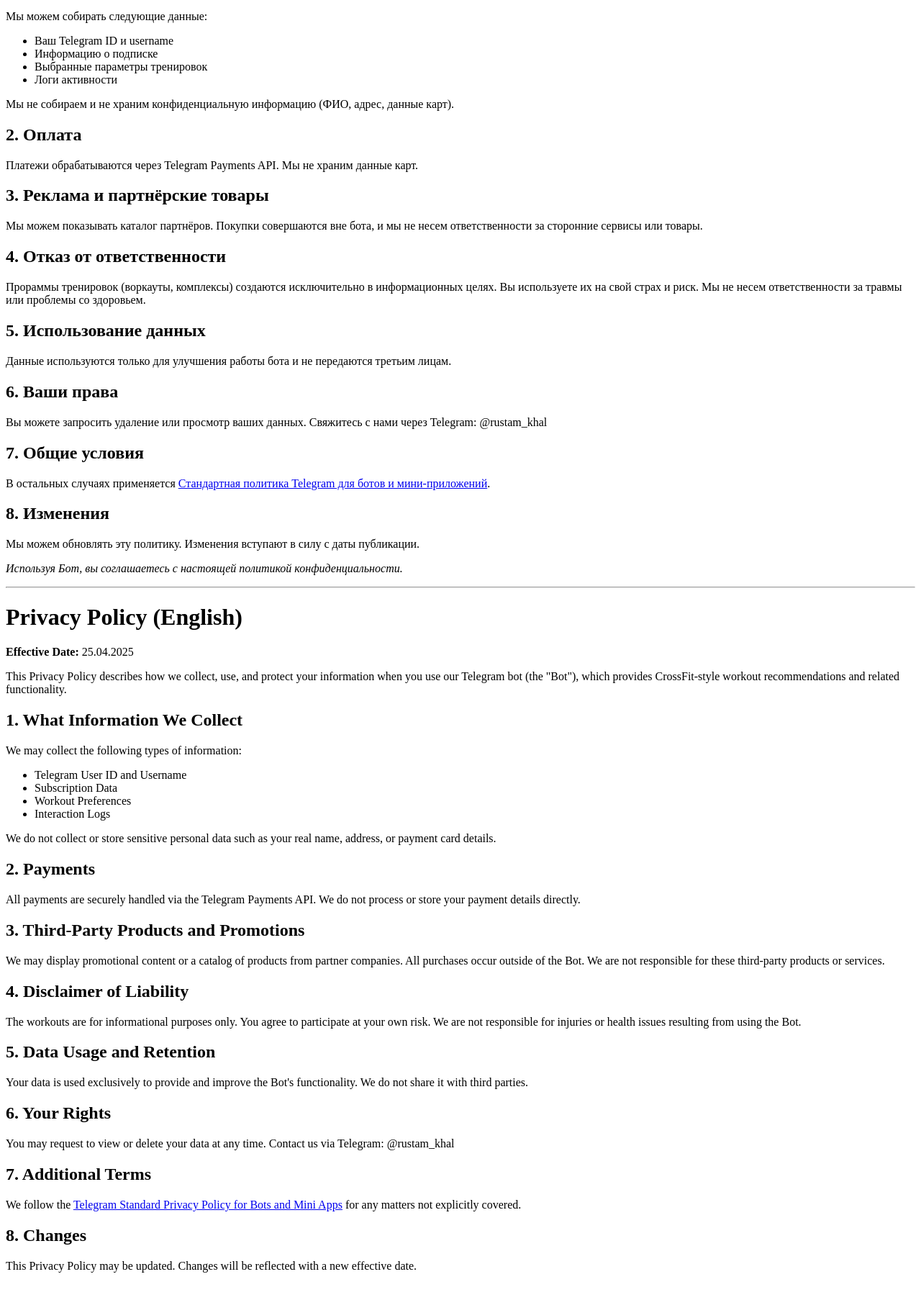
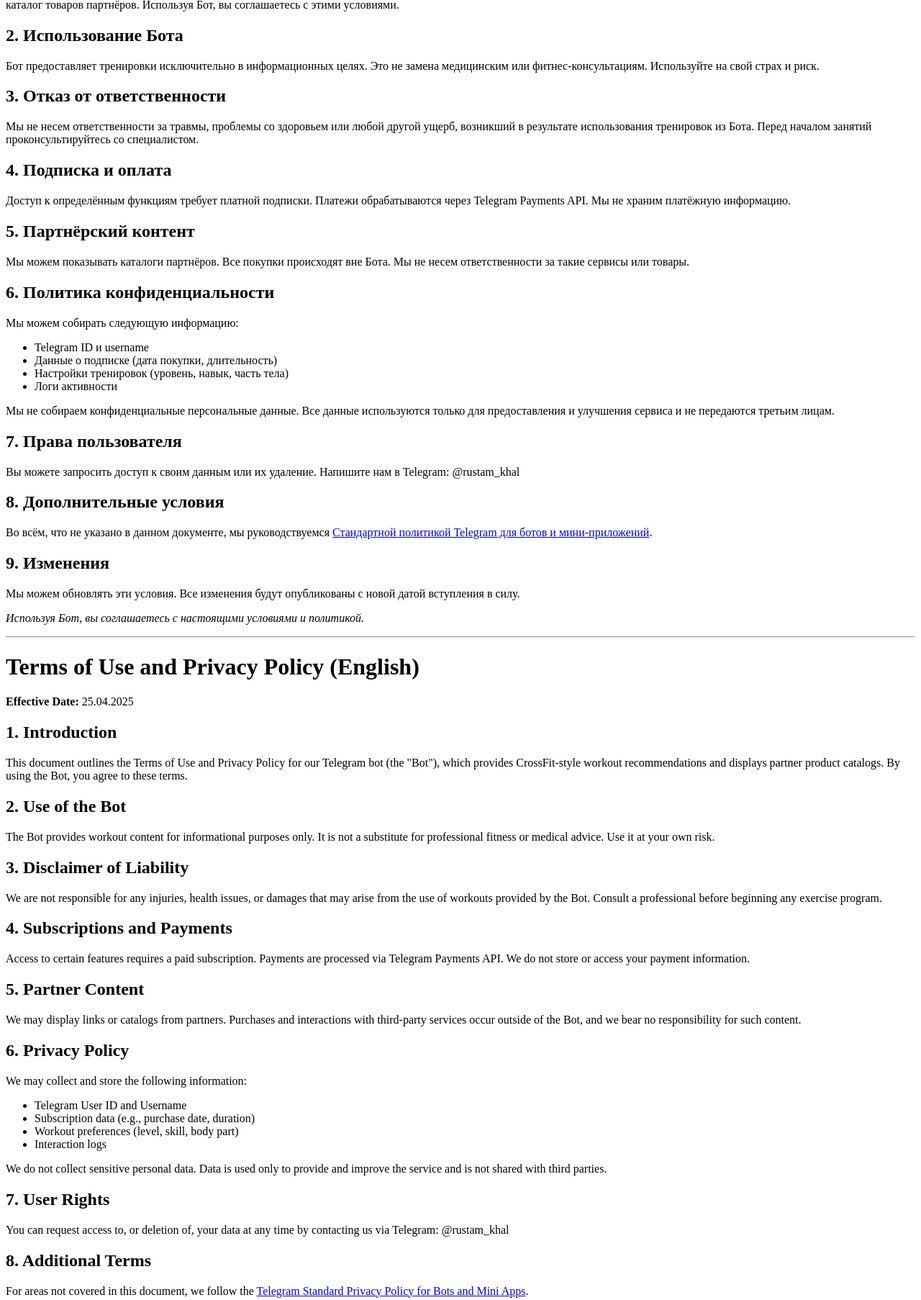
Before and after one commit to RusOr10n/crossfit_bot_privacy, a plain HTML site: page index.html in a window 1280 px wide. Shown: the part 185-1991 px from the top of the page at 72% size. Before the commit the page ends 1969 px from the top, so only its background shows below. Drawn offline with Linux system fonts and the light colour scheme.

Commit message:
Add files via upload

```diff
--- a/index.html
+++ b/index.html
@@ -3,83 +3,87 @@
 <html lang="en">
 <head>
     <meta charset="UTF-8">
-    <title>Privacy Policy</title>
+    <title>Terms of Use and Privacy Policy</title>
 </head>
 <body>
-    <h1>Политика конфиденциальности (на русском)</h1>
+    <h1>Условия использования и Политика конфиденциальности (на русском)</h1>
     <p><strong>Дата вступления в силу:</strong> 25.04.2025</p>
-    <p>Данная политика описывает, какие данные собирает наш Telegram-бот (далее — «Бот»), как мы их используем и защищаем.</p>
 
-    <h2>1. Какие данные мы собираем</h2>
-    <p>Мы можем собирать следующие данные:
+    <h2>1. Введение</h2>
+    <p>Этот документ содержит Условия использования и Политику конфиденциальности Telegram-бота (далее — «Бот»), который предоставляет тренировки в стиле кроссфит и показывает каталог товаров партнёров. Используя Бот, вы соглашаетесь с этими условиями.</p>
+
+    <h2>2. Использование Бота</h2>
+    <p>Бот предоставляет тренировки исключительно в информационных целях. Это не замена медицинским или фитнес-консультациям. Используйте на свой страх и риск.</p>
+
+    <h2>3. Отказ от ответственности</h2>
+    <p>Мы не несем ответственности за травмы, проблемы со здоровьем или любой другой ущерб, возникший в результате использования тренировок из Бота. Перед началом занятий проконсультируйтесь со специалистом.</p>
+
+    <h2>4. Подписка и оплата</h2>
+    <p>Доступ к определённым функциям требует платной подписки. Платежи обрабатываются через Telegram Payments API. Мы не храним платёжную информацию.</p>
+
+    <h2>5. Партнёрский контент</h2>
+    <p>Мы можем показывать каталоги партнёров. Все покупки происходят вне Бота. Мы не несем ответственности за такие сервисы или товары.</p>
+
+    <h2>6. Политика конфиденциальности</h2>
+    <p>Мы можем собирать следующую информацию:
         <ul>
-            <li>Ваш Telegram ID и username</li>
-            <li>Информацию о подписке</li>
-            <li>Выбранные параметры тренировок</li>
+            <li>Telegram ID и username</li>
+            <li>Данные о подписке (дата покупки, длительность)</li>
+            <li>Настройки тренировок (уровень, навык, часть тела)</li>
             <li>Логи активности</li>
         </ul>
-        Мы не собираем и не храним конфиденциальную информацию (ФИО, адрес, данные карт).
+        Мы не собираем конфиденциальные персональные данные. Все данные используются только для предоставления и улучшения сервиса и не передаются третьим лицам.
     </p>
 
-    <h2>2. Оплата</h2>
-    <p>Платежи обрабатываются через Telegram Payments API. Мы не храним данные карт.</p>
+    <h2>7. Права пользователя</h2>
+    <p>Вы можете запросить доступ к своим данным или их удаление. Напишите нам в Telegram: @rustam_khal</p>
 
-    <h2>3. Реклама и партнёрские товары</h2>
-    <p>Мы можем показывать каталог партнёров. Покупки совершаются вне бота, и мы не несем ответственности за сторонние сервисы или товары.</p>
+    <h2>8. Дополнительные условия</h2>
+    <p>Во всём, что не указано в данном документе, мы руководствуемся <a href="https://telegram.org/privacy-tpa">Стандартной политикой Telegram для ботов и мини-приложений</a>.</p>
 
-    <h2>4. Отказ от ответственности</h2>
-    <p>Прораммы тренировок (воркауты, комплексы) создаются исключительно в информационных целях. Вы используете их на свой страх и риск. Мы не несем ответственности за травмы или проблемы со здоровьем.</p>
+    <h2>9. Изменения</h2>
+    <p>Мы можем обновлять эти условия. Все изменения будут опубликованы с новой датой вступления в силу.</p>
 
-    <h2>5. Использование данных</h2>
-    <p>Данные используются только для улучшения работы бота и не передаются третьим лицам.</p>
-
-    <h2>6. Ваши права</h2>
-    <p>Вы можете запросить удаление или просмотр ваших данных. Свяжитесь с нами через Telegram: @rustam_khal</p>
-
-    <h2>7. Общие условия</h2>
-    <p>В остальных случаях применяется <a href="https://telegram.org/privacy-tpa">Стандартная политика Telegram для ботов и мини-приложений</a>.</p>
-
-    <h2>8. Изменения</h2>
-    <p>Мы можем обновлять эту политику. Изменения вступают в силу с даты публикации.</p>
-
-    <p><em>Используя Бот, вы соглашаетесь с настоящей политикой конфиденциальности.</em></p>
+    <p><em>Используя Бот, вы соглашаетесь с настоящими условиями и политикой.</em></p>
 
     <hr>
 
-    <h1>Privacy Policy (English)</h1>
+    <h1>Terms of Use and Privacy Policy (English)</h1>
     <p><strong>Effective Date:</strong> 25.04.2025</p>
-    <p>This Privacy Policy describes how we collect, use, and protect your information when you use our Telegram bot (the "Bot"), which provides CrossFit-style workout recommendations and related functionality.</p>
 
-    <h2>1. What Information We Collect</h2>
-    <p>We may collect the following types of information:
+    <h2>1. Introduction</h2>
+    <p>This document outlines the Terms of Use and Privacy Policy for our Telegram bot (the "Bot"), which provides CrossFit-style workout recommendations and displays partner product catalogs. By using the Bot, you agree to these terms.</p>
+
+    <h2>2. Use of the Bot</h2>
+    <p>The Bot provides workout content for informational purposes only. It is not a substitute for professional fitness or medical advice. Use it at your own risk.</p>
+
+    <h2>3. Disclaimer of Liability</h2>
+    <p>We are not responsible for any injuries, health issues, or damages that may arise from the use of workouts provided by the Bot. Consult a professional before beginning any exercise program.</p>
+
+    <h2>4. Subscriptions and Payments</h2>
+    <p>Access to certain features requires a paid subscription. Payments are processed via Telegram Payments API. We do not store or access your payment information.</p>
+
+    <h2>5. Partner Content</h2>
+    <p>We may display links or catalogs from partners. Purchases and interactions with third-party services occur outside of the Bot, and we bear no responsibility for such content.</p>
+
+    <h2>6. Privacy Policy</h2>
+    <p>We may collect and store the following information:
         <ul>
             <li>Telegram User ID and Username</li>
-            <li>Subscription Data</li>
-            <li>Workout Preferences</li>
-            <li>Interaction Logs</li>
+            <li>Subscription data (e.g., purchase date, duration)</li>
+            <li>Workout preferences (level, skill, body part)</li>
+            <li>Interaction logs</li>
         </ul>
-        We do not collect or store sensitive personal data such as your real name, address, or payment card details.
+        We do not collect sensitive personal data. Data is used only to provide and improve the service and is not shared with third parties.
     </p>
 
-    <h2>2. Payments</h2>
-    <p>All payments are securely handled via the Telegram Payments API. We do not process or store your payment details directly.</p>
+    <h2>7. User Rights</h2>
+    <p>You can request access to, or deletion of, your data at any time by contacting us via Telegram: @rustam_khal</p>
 
-    <h2>3. Third-Party Products and Promotions</h2>
-    <p>We may display promotional content or a catalog of products from partner companies. All purchases occur outside of the Bot. We are not responsible for these third-party products or services.</p>
+    <h2>8. Additional Terms</h2>
+    <p>For areas not covered in this document, we follow the <a href="https://telegram.org/privacy-tpa">Telegram Standard Privacy Policy for Bots and Mini Apps</a>.</p>
 
-    <h2>4. Disclaimer of Liability</h2>
-    <p>The workouts are for informational purposes only. You agree to participate at your own risk. We are not responsible for injuries or health issues resulting from using the Bot.</p>
-
-    <h2>5. Data Usage and Retention</h2>
-    <p>Your data is used exclusively to provide and improve the Bot's functionality. We do not share it with third parties.</p>
-
-    <h2>6. Your Rights</h2>
-    <p>You may request to view or delete your data at any time. Contact us via Telegram: @rustam_khal</p>
-
-    <h2>7. Additional Terms</h2>
-    <p>We follow the <a href="https://telegram.org/privacy-tpa">Telegram Standard Privacy Policy for Bots and Mini Apps</a> for any matters not explicitly covered.</p>
-
-    <h2>8. Changes</h2>
-    <p>This Privacy Policy may be updated. Changes will be reflected with a new effective date.</p>
+    <h2>9. Changes</h2>
+    <p>We may update these terms. Any changes will be posted here with the updated effective date.</p>
 </body>
 </html>
```
